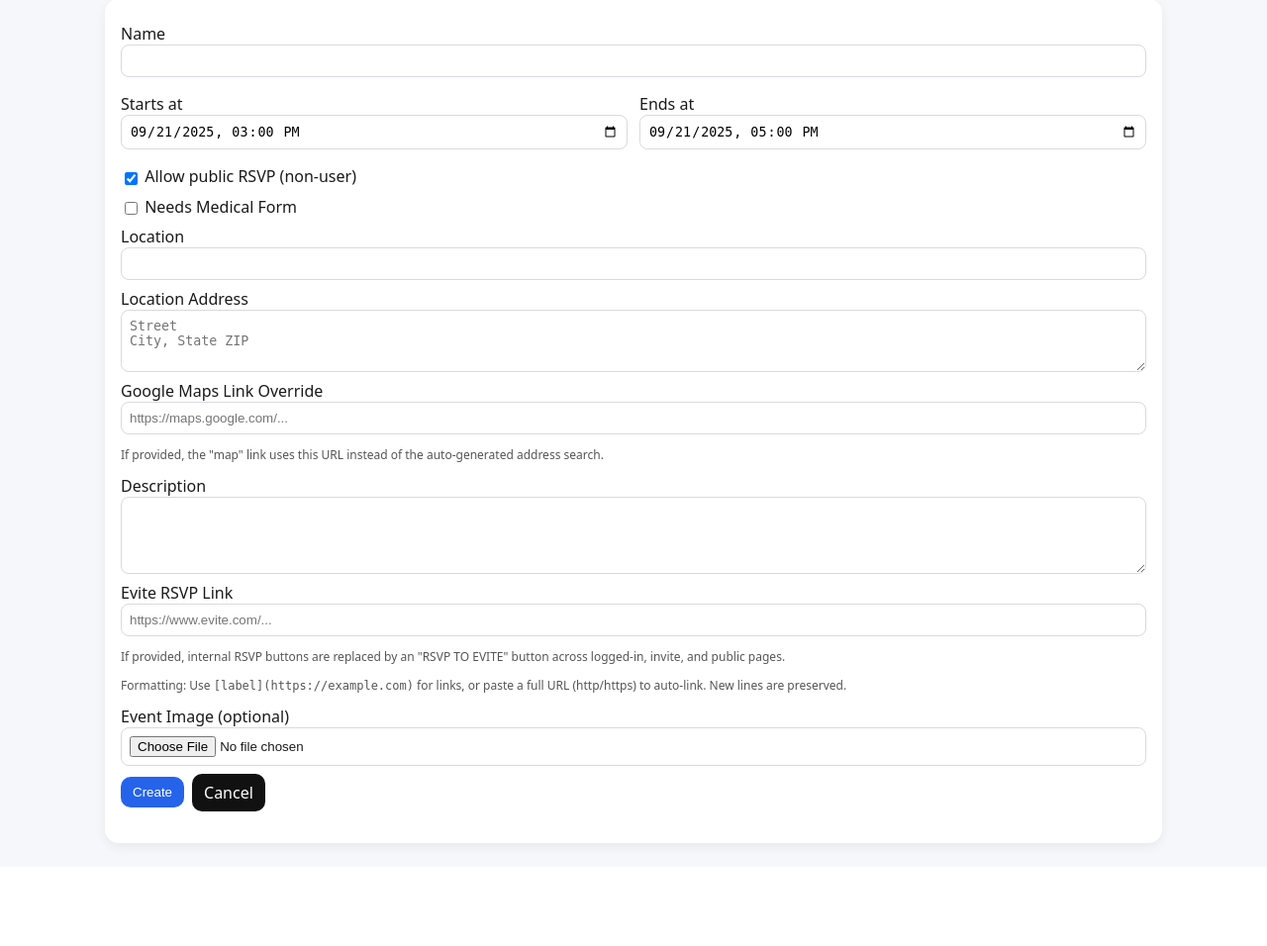
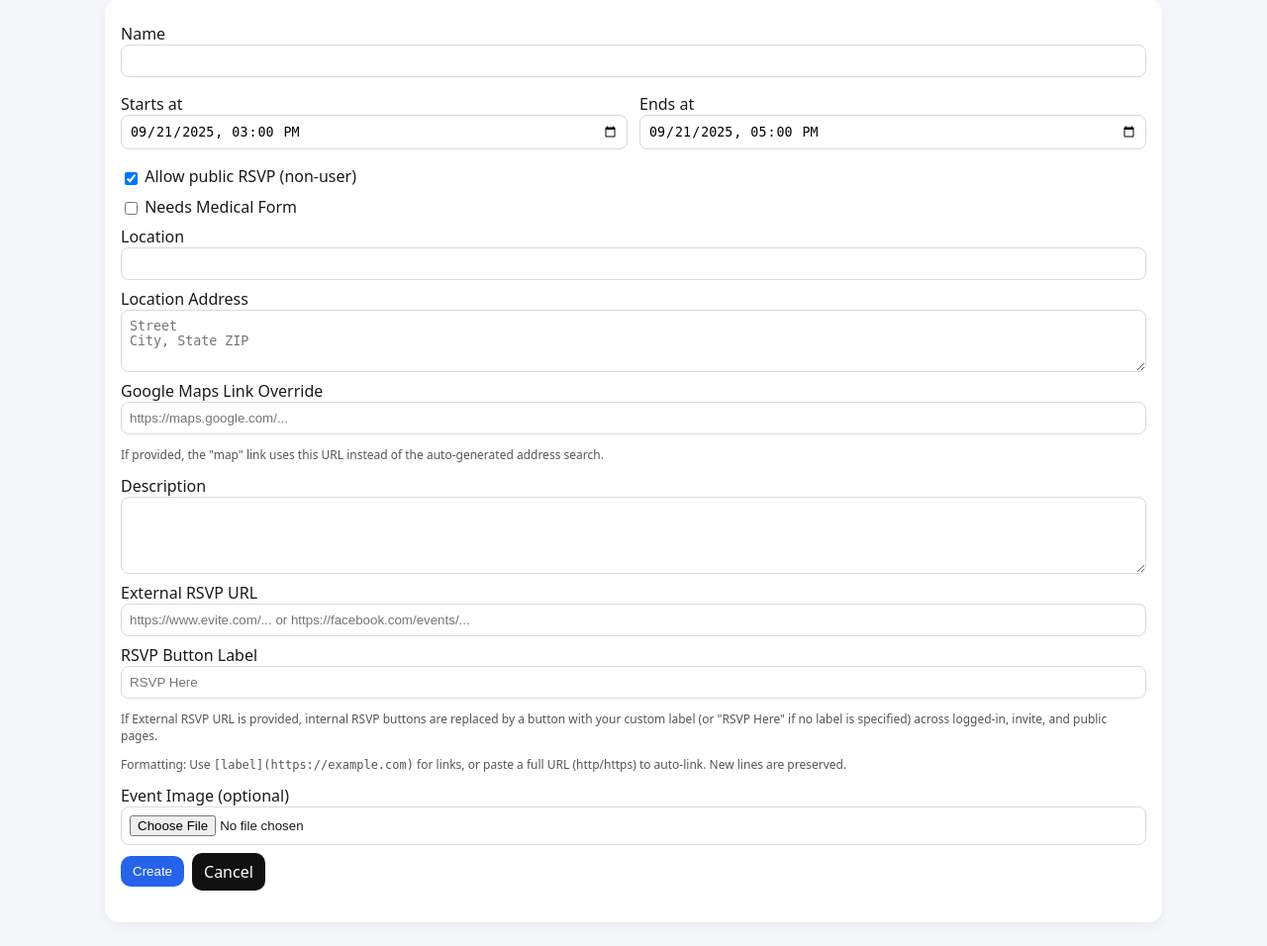
Before and after one commit to brianjrosenthal/scoutroster, a PHP site: page /admin_event_edit.php in a window 1280 px wide. Shown: the part 153-1109 px from the top of the page at 99% size. Before the commit the page ends 1013 px from the top, so only its background shows below. Run offline with PHP 8.4, Linux system fonts and the light colour scheme; the visitor is signed in with stand-in values (Sample User, id 1); data comes from the database, SQL or seed files in the repository; data that the repository does not hold is empty; some libraries are stand-ins or nearby versions.

Commit message:
rsvp_url_label

```diff
--- a/admin_event_edit.php
+++ b/admin_event_edit.php
@@ -81,7 +81,8 @@ if ($_SERVER['REQUEST_METHOD'] === 'POST') {
     $description = trim($_POST['description'] ?? '');
     $allow_non_user_rsvp = isset($_POST['allow_non_user_rsvp']) ? 1 : 0;
     $needs_medical_form = isset($_POST['needs_medical_form']) ? 1 : 0;
-    $evite_rsvp_url = trim($_POST['evite_rsvp_url'] ?? '');
+    $rsvp_url = trim($_POST['rsvp_url'] ?? '');
+    $rsvp_url_label = trim($_POST['rsvp_url_label'] ?? '');
     $google_maps_url = trim($_POST['google_maps_url'] ?? '');
 
     $errors = [];
@@ -101,7 +102,8 @@ if ($_SERVER['REQUEST_METHOD'] === 'POST') {
           'description' => ($description !== '' ? $description : null),
           'allow_non_user_rsvp' => $allow_non_user_rsvp,
           'needs_medical_form' => $needs_medical_form,
-          'evite_rsvp_url' => ($evite_rsvp_url !== '' ? $evite_rsvp_url : null),
+          'rsvp_url' => ($rsvp_url !== '' ? $rsvp_url : null),
+          'rsvp_url_label' => ($rsvp_url_label !== '' ? $rsvp_url_label : null),
           'google_maps_url' => ($google_maps_url !== '' ? $google_maps_url : null),
         ];
         if ($id > 0) {
@@ -164,7 +166,8 @@ if ($_SERVER['REQUEST_METHOD'] === 'POST') {
         'description' => $description,
         'allow_non_user_rsvp' => $allow_non_user_rsvp,
         'needs_medical_form' => $needs_medical_form,
-        'evite_rsvp_url' => ($evite_rsvp_url !== '' ? $evite_rsvp_url : null),
+        'rsvp_url' => ($rsvp_url !== '' ? $rsvp_url : null),
+        'rsvp_url_label' => ($rsvp_url_label !== '' ? $rsvp_url_label : null),
         'google_maps_url' => ($google_maps_url !== '' ? $google_maps_url : null),
       ];
     }
@@ -227,10 +230,13 @@ header_html($pageTitle);
     <label>Description
       <textarea name="description" rows="4"><?=h($editing['description'] ?? '')?></textarea>
     </label>
-    <label>Evite RSVP Link
-      <input type="url" name="evite_rsvp_url" value="<?= h($editing['evite_rsvp_url'] ?? '') ?>" placeholder="https://www.evite.com/...">
+    <label>External RSVP URL
+      <input type="url" name="rsvp_url" value="<?= h($editing['rsvp_url'] ?? '') ?>" placeholder="https://www.evite.com/... or https://facebook.com/events/...">
     </label>
-    <p class="small">If provided, internal RSVP buttons are replaced by an "RSVP TO EVITE" button across logged-in, invite, and public pages.</p>
+    <label>RSVP Button Label
+      <input type="text" name="rsvp_url_label" value="<?= h($editing['rsvp_url_label'] ?? '') ?>" placeholder="RSVP Here" maxlength="100">
+    </label>
+    <p class="small">If External RSVP URL is provided, internal RSVP buttons are replaced by a button with your custom label (or "RSVP Here" if no label is specified) across logged-in, invite, and public pages.</p>
     <p class="small">Formatting: Use <code>[label](https://example.com)</code> for links, or paste a full URL (http/https) to auto-link. New lines are preserved.</p>
     <?php
       $imgUrl = '';
--- a/lib/EventManagement.php
+++ b/lib/EventManagement.php
@@ -102,7 +102,7 @@ final class EventManagement {
    * - name (required)
    * - starts_at (required, 'Y-m-d H:i:s')
    * - ends_at, location, location_address, description, max_cub_scouts (int|null),
-   *   allow_non_user_rsvp (0|1), evite_rsvp_url, google_maps_url
+   *   allow_non_user_rsvp (0|1), rsvp_url, rsvp_url_label, google_maps_url
    */
   public static function create(\UserContext $ctx, array $data): int {
     self::assertAdmin($ctx);
@@ -120,16 +120,17 @@ final class EventManagement {
     $max_cub_scouts = isset($data['max_cub_scouts']) && $data['max_cub_scouts'] !== '' ? (int)$data['max_cub_scouts'] : null;
     $allow_non_user_rsvp = self::boolInt($data['allow_non_user_rsvp'] ?? 0);
     $needs_medical_form = self::boolInt($data['needs_medical_form'] ?? 0);
-    $evite_rsvp_url = self::nn($data['evite_rsvp_url'] ?? null);
+    $rsvp_url = self::nn($data['rsvp_url'] ?? null);
+    $rsvp_url_label = self::nn($data['rsvp_url_label'] ?? null);
     $google_maps_url = self::nn($data['google_maps_url'] ?? null);
 
     $sql = "INSERT INTO events
-      (name, starts_at, ends_at, location, location_address, description, max_cub_scouts, allow_non_user_rsvp, needs_medical_form, evite_rsvp_url, google_maps_url)
-      VALUES (?,?,?,?,?,?,?,?,?,?,?)";
+      (name, starts_at, ends_at, location, location_address, description, max_cub_scouts, allow_non_user_rsvp, needs_medical_form, rsvp_url, rsvp_url_label, google_maps_url)
+      VALUES (?,?,?,?,?,?,?,?,?,?,?,?)";
     $st = self::pdo()->prepare($sql);
     $ok = $st->execute([
       $name, $starts_at, $ends_at, $location, $location_address, $description,
-      $max_cub_scouts, $allow_non_user_rsvp, $needs_medical_form, $evite_rsvp_url, $google_maps_url,
+      $max_cub_scouts, $allow_non_user_rsvp, $needs_medical_form, $rsvp_url, $rsvp_url_label, $google_maps_url,
     ]);
     if (!$ok) throw new \RuntimeException('Failed to create event.');
     $id = (int)self::pdo()->lastInsertId();
@@ -147,7 +148,7 @@ final class EventManagement {
 
     $allowed = [
       'name','starts_at','ends_at','location','location_address','description',
-      'max_cub_scouts','allow_non_user_rsvp','needs_medical_form','evite_rsvp_url','google_maps_url'
+      'max_cub_scouts','allow_non_user_rsvp','needs_medical_form','rsvp_url','rsvp_url_label','google_maps_url'
     ];
     $set = [];
     $params = [];
--- a/lib/EventUIManager.php
+++ b/lib/EventUIManager.php
@@ -27,7 +27,8 @@ class EventUIManager {
             // Handle error gracefully
         }
         $allowPublic = $event ? ((int)($event['allow_non_user_rsvp'] ?? 1) === 1) : true;
-        $eviteUrl = $event ? trim((string)($event['evite_rsvp_url'] ?? '')) : '';
+        $rsvpUrl = $event ? trim((string)($event['rsvp_url'] ?? '')) : '';
+        $rsvpLabel = $event ? trim((string)($event['rsvp_url_label'] ?? '')) : '';
 
         // Check if user has required role for Event Compliance
         $showCompliance = false;
@@ -79,7 +80,7 @@ class EventUIManager {
                 <a href="/admin_event_invite.php?event_id=' . $eventId . '" style="display: block; padding: 8px 12px; text-decoration: none; color: #333; border-bottom: 1px solid #eee;' . ($currentPage === 'invite' ? ' background-color: #f5f5f5;' : '') . '">Invite</a>
                 <a href="/admin_event_volunteers.php?event_id=' . $eventId . '" style="display: block; padding: 8px 12px; text-decoration: none; color: #333; border-bottom: 1px solid #eee;' . ($currentPage === 'volunteers' ? ' background-color: #f5f5f5;' : '') . '">Manage Volunteers</a>';
 
-        if ($eviteUrl === '') {
+        if ($rsvpUrl === '') {
             $html .= '
                 <a href="#" id="adminCopyEmailsBtn" style="display: block; padding: 8px 12px; text-decoration: none; color: #333; border-bottom: 1px solid #eee;">Copy Emails</a>
                 <a href="#" id="adminCopyEventDetailsBtn" style="display: block; padding: 8px 12px; text-decoration: none; color: #333; border-bottom: 1px solid #eee;">Copy Event Details</a>
--- a/schema.sql
+++ b/schema.sql
@@ -188,7 +188,8 @@ CREATE TABLE events (
   max_cub_scouts INT DEFAULT NULL,
   allow_non_user_rsvp TINYINT(1) NOT NULL DEFAULT 1,
   needs_medical_form TINYINT(1) NOT NULL DEFAULT 0,
-  evite_rsvp_url VARCHAR(512) DEFAULT NULL,
+  rsvp_url VARCHAR(512) DEFAULT NULL,
+  rsvp_url_label VARCHAR(100) DEFAULT NULL,
   google_maps_url VARCHAR(512) DEFAULT NULL,
   created_at DATETIME NOT NULL DEFAULT CURRENT_TIMESTAMP,
   INDEX (starts_at)
```
Also changed, not shown: db_migrations/20251001_generalize_evite_to_rsvp_url.sql (added, +11 -0 lines), event.php (+9 -8 lines), event_invite.php (+8 -7 lines), event_public.php (+7 -6 lines), events.php (+4 -3 lines), index.php (+4 -3 lines), lib/EventsUI.php (+10 -8 lines), tests/utils/create-test-event.php (+2 -1 lines).
